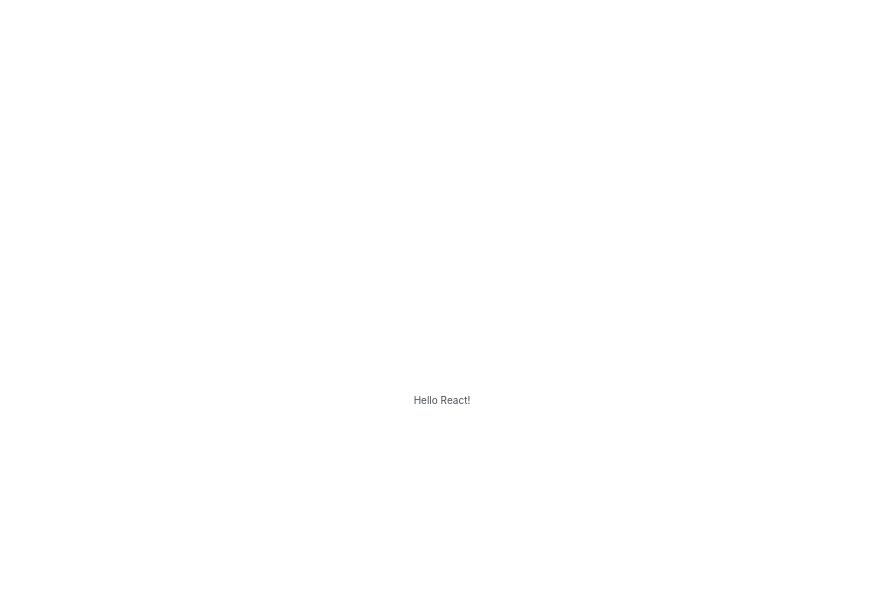
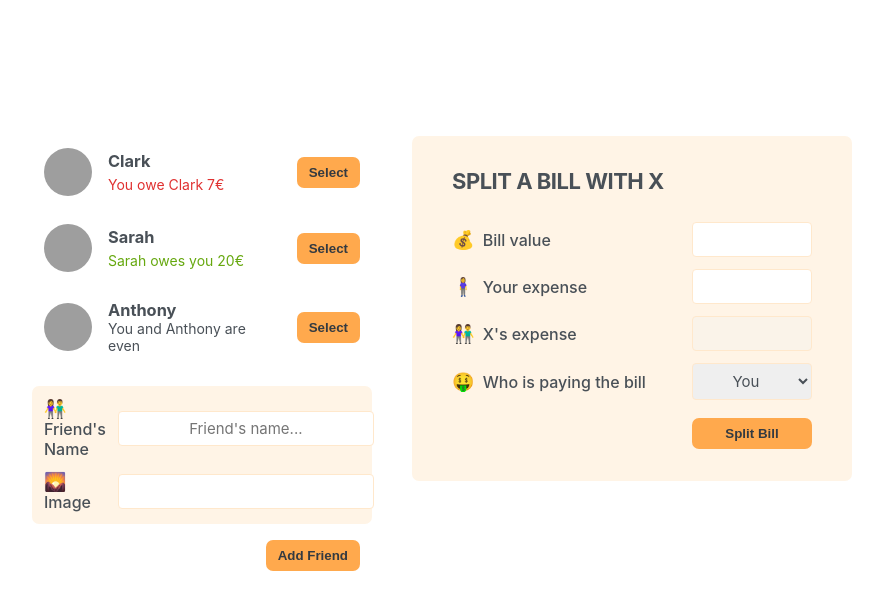
Before and after one commit to AkhilGuretia/Eat-N-Split, a React (Create React App) app: page / in a window 1280 px wide. Shown: the top 610 px of the page, without its empty margins (198-1081 px from the left). Built offline with nearby package versions, Linux system fonts and the light colour scheme; grey boxes are pictures that could not be loaded.

Commit message:
Build a static version of the app

```diff
--- a/src/App.js
+++ b/src/App.js
@@ -1,5 +1,3 @@
-import "./index.css";
-
 const initialFriends = [
   {
     id: 118836,
@@ -21,13 +19,91 @@
   },
 ];
 
+const App = () => {
+  return (
+    <div className="app">
+      <div className="sidebar">
+        <FriendsList />
 
-function App() {
-  return (
-    <div>
-      Hello React!
+        <FormAddFriend />
+
+        <Button>Add Friend</Button>
+      </div>
+
+      <FormSplitBill />
+
     </div>
   );
 }
 
+const Button = ({ children }) => {
+  return (
+    <button className="button">{children}</button>
+  );
+}
+
+const FriendsList = () => {
+  return (
+    <ul>
+      {initialFriends.map((friend) => (
+        <Friends friend={friend} key={friend.id} />
+      ))}
+    </ul>
+  );
+}
+
+const Friends = ({ friend }) => {
+  return (
+    <li>
+      <img src={friend.image} alt={friend.name} />
+      <h3>{friend.name}</h3>
+
+      {friend.balance === 0 && <p>{`You and ${friend.name} are even`}</p>}
+
+      {friend.balance < 0 && <p className="red">You owe {friend.name} {Math.abs(friend.balance)}€</p>}
+
+      {friend.balance > 0 && <p className="green">{friend.name} owes you {Math.abs(friend.balance)}€</p>}
+
+      <Button>Select</Button>
+    </li>
+  );
+}
+
+const FormAddFriend = () => {
+  return (
+    <form className="form-add-friend">
+      <label>👫 Friend's Name</label>
+      <input type="text" placeholder="Friend's name..." />
+      <label>🌄 Image</label>
+      <input type="text" />
+    </form>
+  );
+}
+
+const FormSplitBill = () => {
+
+  return (
+    <form className="form-split-bill">
+      <h2>Split a bill with X</h2>
+
+      <label>💰 Bill value </label>
+      <input type="number" />
+
+      <label>🧍‍♀️ Your expense</label>
+      <input type="number" />
+
+      <label>👫 X's expense</label>
+      <input type="number" disabled />
+
+      <label>🤑 Who is paying the bill</label>
+      <select>
+        <option>You</option>
+        <option>Your Friend</option>
+      </select>
+
+      <Button>Split Bill</Button>
+    </form>
+  );
+}
+
 export default App;
```
